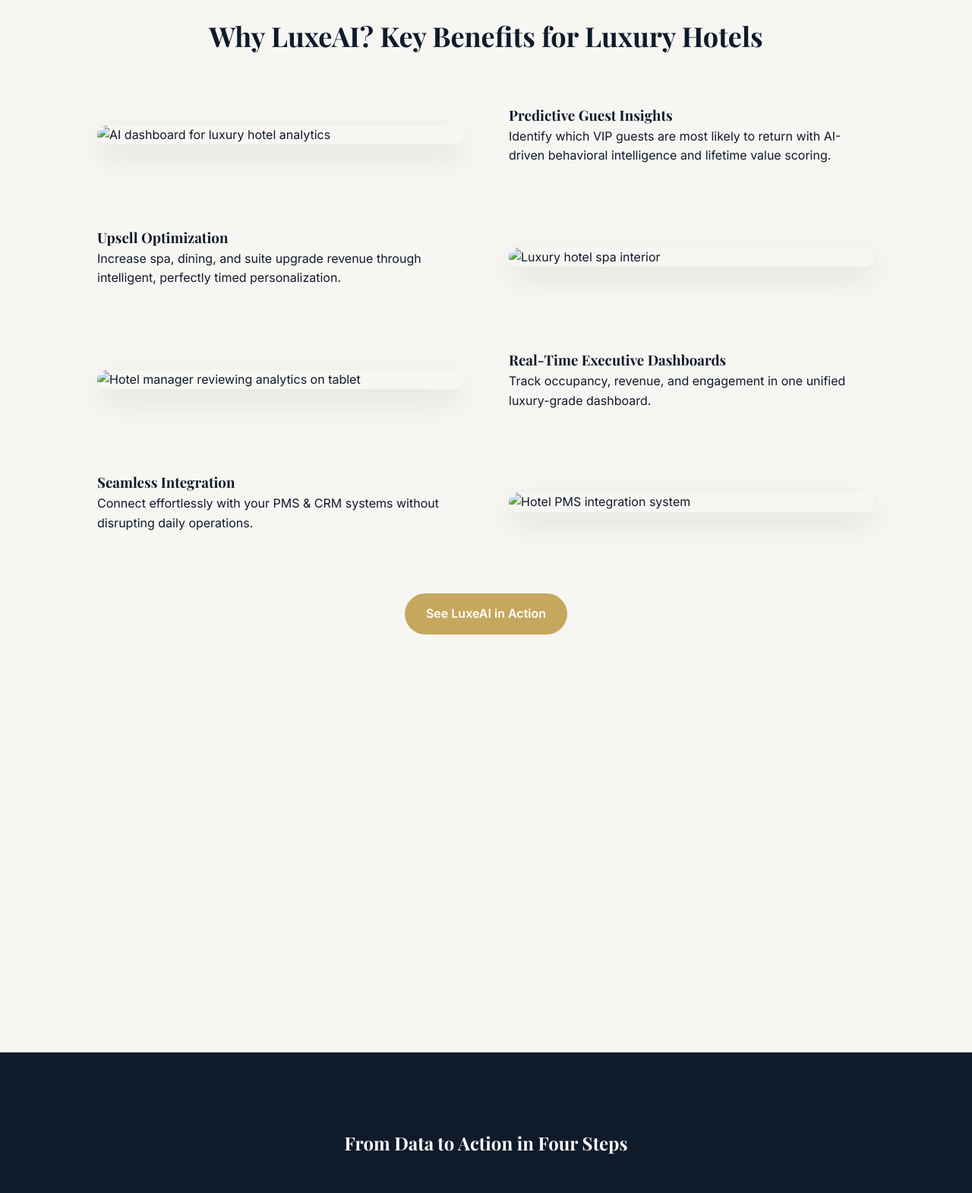
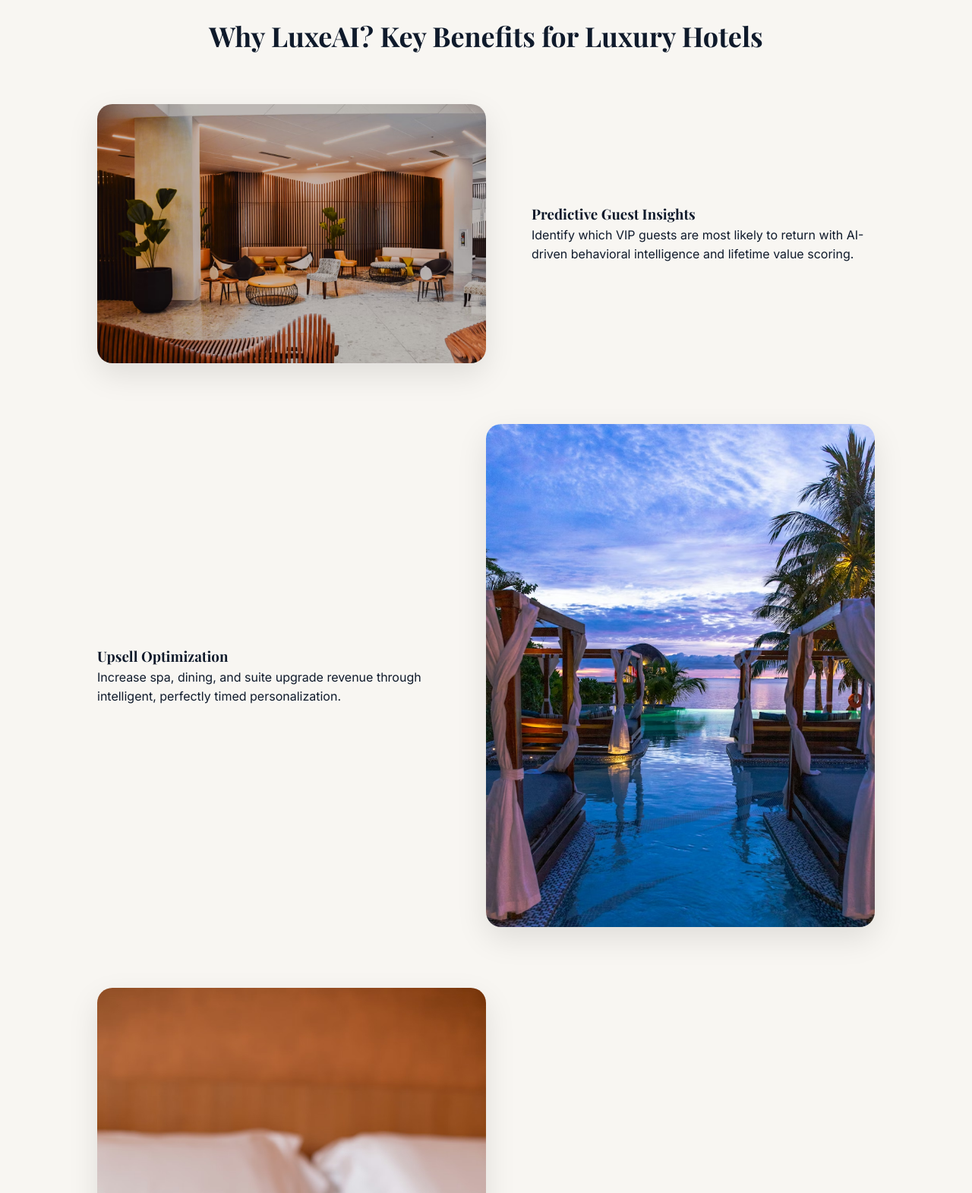
Before and after one commit to khuongmai423/LuxeAI.github.io, a plain HTML site: page index.html in a window 1280 px wide. Shown: the part 1160-2730 px from the top of the page at 76% size. Drawn offline with nearby package versions, Linux system fonts and the light colour scheme.

Commit message:
Update index.html

```diff
--- a/index.html
+++ b/index.html
@@ -43,7 +43,7 @@ section { padding:100px 10%; }
 
 .hero {
   background:linear-gradient(rgba(15,26,43,.75),rgba(15,26,43,.75)),
-  url('images/luxury-lobby.jpg') center/cover no-repeat;
+  url('luxury-lobby.jpg') center/cover no-repeat;
   color:white;
   text-align:center;
   padding:160px 10%;
@@ -81,7 +81,7 @@ section { padding:100px 10%; }
 
 .image-break {
   height:450px;
-  background:url('images/vip-concierge.jpg') center/cover no-repeat;
+  background:url('vip-concierge.jpg') center/cover no-repeat;
 }
 
 .how-it-works {
@@ -167,7 +167,7 @@ footer {
   <h2>Why LuxeAI? Key Benefits for Luxury Hotels</h2>
 
   <div class="feature-row">
-    <img src="images/dashboard.jpg" alt="AI dashboard for luxury hotel analytics">
+    <img src="dashboard.jpg" alt="AI dashboard for luxury hotel analytics">
     <div class="feature-text">
       <h3>Predictive Guest Insights</h3>
       <p>Identify which VIP guests are most likely to return with AI-driven behavioral intelligence and lifetime value scoring.</p>
@@ -175,7 +175,7 @@ footer {
   </div>
 
   <div class="feature-row reverse">
-    <img src="images/spa-luxury.jpg" alt="Luxury hotel spa interior">
+    <img src="spa-luxury.jpg" alt="Luxury hotel spa interior">
     <div class="feature-text">
       <h3>Upsell Optimization</h3>
       <p>Increase spa, dining, and suite upgrade revenue through intelligent, perfectly timed personalization.</p>
@@ -183,7 +183,7 @@ footer {
   </div>
 
   <div class="feature-row">
-    <img src="images/hotel-manager-tablet.jpg" alt="Hotel manager reviewing analytics on tablet">
+    <img src="hotel-manager-tablet.jpg" alt="Hotel manager reviewing analytics on tablet">
     <div class="feature-text">
       <h3>Real-Time Executive Dashboards</h3>
       <p>Track occupancy, revenue, and engagement in one unified luxury-grade dashboard.</p>
@@ -191,7 +191,7 @@ footer {
   </div>
 
   <div class="feature-row reverse">
-    <img src="images/pms-system.jpg" alt="Hotel PMS integration system">
+    <img src="pms-system.jpg" alt="Hotel PMS integration system">
     <div class="feature-text">
       <h3>Seamless Integration</h3>
       <p>Connect effortlessly with your PMS & CRM systems without disrupting daily operations.</p>
@@ -235,7 +235,7 @@ footer {
   <h2>Trusted by Luxury Hotels</h2>
 
   <div class="testimonial-box">
-    <img src="images/hotel-interior.jpg" alt="Five star hotel interior">
+    <img src="hotel-interior.jpg" alt="Five star hotel interior">
     <p>"LuxeAI helped us identify top VIP guests, increasing retention by 20% in just three months."</p>
     <br>
     <strong>– GM, The Grand Regency Hotel</strong>
```
